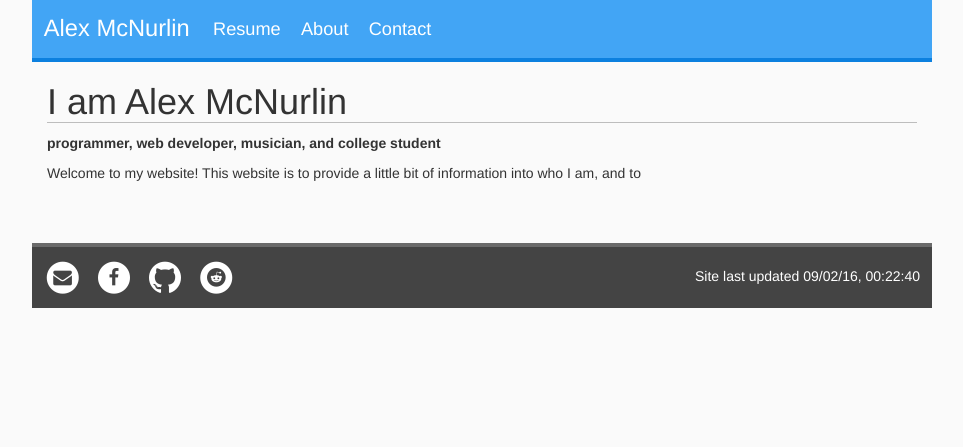
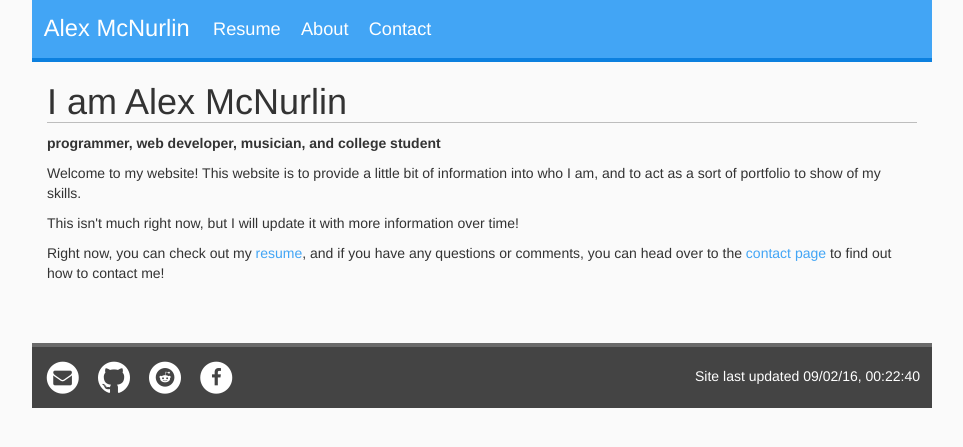
Before and after one commit to alexmcnurlin/alexmcnurlin.github.io, a Jekyll site: the page built from index.html, in a window 1280 px wide. Shown: the top 447 px of the page, without its empty margins (158-1121 px from the left). Built offline with Jekyll 4.4.1, drawn with Linux system fonts in a browser that asks for light colours; nearby versions of some CDN libraries.

Commit message:
Adding contact me page

```diff
--- a/_includes/footer.html
+++ b/_includes/footer.html
@@ -1,6 +1,7 @@
 <div class="container-fluid">
   <footer>
     {% for link in site.data.footer-links %}
+    {% if link.footer %}
       <a href="{{link.url}}" id="{{link.name}}">
         {% if link.stack %}
         <span class="fa-stack fa-lg">
@@ -13,6 +14,7 @@
         </span>
         {% endif %}
       </a>
+    {% endif %}
     {% endfor %}
 
     <span class="footer-note">
--- a/index.html
+++ b/index.html
@@ -10,6 +10,16 @@
     programmer, web developer, musician, and college student<br>
   </strong></p>
   <p>
-    Welcome to my website! This website is to provide a little bit of information into who I am, and to
+    Welcome to my website! This website is to provide a little bit of information into who I am, and to act as a sort of portfolio to show of my skills.
   </p>
+
+  <p>
+    This isn't much right now, but I will update it with more information over time!
+  </p>
+
+  <p>
+    Right now, you can check out my <a href="/resume/">resume</a>, and if you have any questions or comments, you can head over to the <a href="/contact/">contact page</a> to find out how to contact me!
+  </p>
+
+
 </div>
--- /dev/null
+++ b/public/css/_colors.sass
@@ -0,0 +1,11 @@
+// Sass colors! Please use wisely
+
+$white:        #ffffff
+$light-grey:   #bdbdbd
+$dark:         #444444
+$darker:       lighten($dark, 15%)
+$background:   #fafafa
+$primary:      #42A5F5
+$primary-dark: darken($primary, 15%)
+
+$accent:       #b18e5f
--- /dev/null
+++ b/public/css/contact.sass
@@ -0,0 +1,23 @@
+---
+---
+@import 'colors'
+
+
+.fa-stack-1x
+  color: white
+
+.contact-description
+  margin-left: 50px
+  margin-bottom: 40px
+
+.contact-name
+  margin-bottom: 20px
+
+a
+  color: black
+  transition: 300ms color
+
+  &:hover
+    text-decoration: none
+    color: $primary
+    transition: color 300ms
--- a/public/css/core.sass
+++ b/public/css/core.sass
@@ -1,17 +1,6 @@
 ---
 ---
-// Sass colors! Please use wisely
-
-$white:        #ffffff
-$light-grey:   #bdbdbd
-$dark:         #444444
-$darker:       lighten($dark, 15%)
-$background:   #fafafa
-$primary:      #42A5F5
-$primary-dark: darken($primary, 15%)
-
-$accent:       #b18e5f
-//$accent-dark:  #
+@import 'colors'
 
 // Sass, for realz!
 
```
Also changed, not shown: _data/footer-links.yml (+28 -14 lines), contact.html (added, +33 -0 lines). Lines whose indentation alone changed are shown as unchanged.
